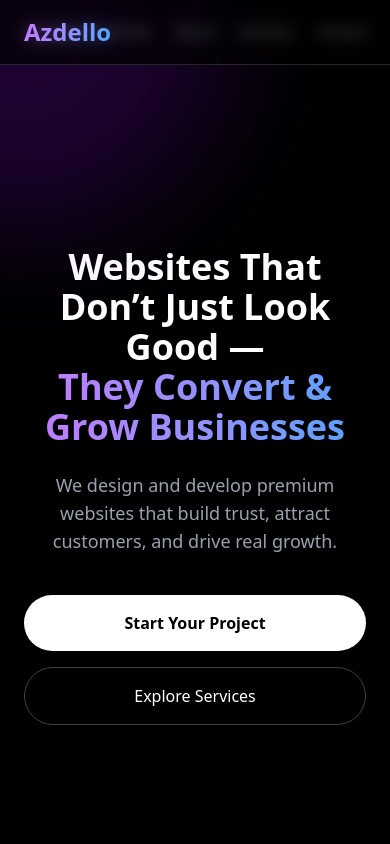
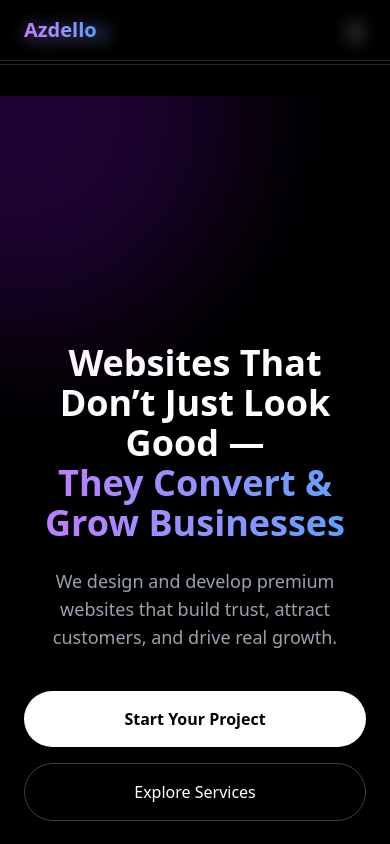
Before and after one commit to azdello/Azdello, a Next.js app: page / in a window 390 px wide. Shown: the top 844 px of the page. Built offline with nearby package versions, Linux system fonts and the light colour scheme.

Commit message:
Fix layout metadata + mobile navbar

```diff
--- a/app/layout.tsx
+++ b/app/layout.tsx
@@ -1,6 +1,6 @@
 import "./globals.css";
 import type { Metadata } from "next";
-import Link from "next/link";
+import Navbar from "@/components/Navbar";
 
 export const metadata: Metadata = {
   title: {
@@ -12,8 +12,7 @@ export const metadata: Metadata = {
   metadataBase: new URL("https://azdello.com"),
   openGraph: {
     title: "Azdello | Web Design & SEO Agency",
-    description:
-      "Professional websites that convert visitors into customers.",
+    description: "Professional websites that convert visitors into customers.",
     url: "https://azdello.com",
     siteName: "Azdello",
     images: [
@@ -45,27 +44,10 @@ export default function RootLayout({
   children: React.ReactNode;
 }) {
   return (
-    <html lang="en" suppressHydrationWarning>
+    <html lang="en">
       <body className="bg-black text-white antialiased">
-        {/* NAVBAR */}
-        <header className="fixed top-0 w-full z-50 backdrop-blur bg-black/40 border-b border-neutral-800">
-          <nav className="max-w-7xl mx-auto px-6 py-4 flex justify-between items-center">
-            <Link href="/" className="text-2xl font-bold">
-              <span className="text-transparent bg-clip-text bg-gradient-to-r from-purple-400 to-blue-400">
-                Azdello
-              </span>
-            </Link>
-
-            <div className="flex gap-6 text-sm text-gray-300">
-              <Link href="/" className="hover:text-white">Home</Link>
-              <Link href="/about" className="hover:text-white">About</Link>
-              <Link href="/services" className="hover:text-white">Services</Link>
-              <Link href="/contact" className="hover:text-white">Contact</Link>
-            </div>
-          </nav>
-        </header>
-
-        {children}
+        <Navbar />
+        <main className="pt-24">{children}</main>
       </body>
     </html>
   );
--- a/app/page.tsx
+++ b/app/page.tsx
@@ -44,15 +44,12 @@ export default function HomePage() {
       <div className="absolute -top-48 -left-48 w-[420px] h-[420px] bg-purple-600/20 rounded-full blur-3xl" />
       <div className="absolute -bottom-48 -right-48 w-[420px] h-[420px] bg-blue-600/20 rounded-full blur-3xl" />
 
-      {/* NAVBAR */}
+{/* NAVBAR */}
       <header className="fixed top-0 left-0 w-full z-50 backdrop-blur bg-black/50 border-b border-neutral-800">
         <div className="max-w-7xl mx-auto px-6 py-4 flex justify-between items-center">
-          <Link href="/" className="text-2xl font-bold">
-            <span className="text-transparent bg-clip-text bg-gradient-to-r from-purple-400 to-blue-400">
-              Azdello
-            </span>
+          <Link href="/" className="text-xl font-bold text-transparent bg-clip-text bg-gradient-to-r from-purple-400 to-blue-400">
+            Azdello
           </Link>
-
           <nav className="hidden sm:flex gap-6 text-sm text-gray-300">
             <Link href="/">Home</Link>
             <Link href="/about">About</Link>
@@ -61,6 +58,7 @@ export default function HomePage() {
           </nav>
         </div>
       </header>
+
 
       {/* HERO */}
       <section className="min-h-screen flex items-center justify-center text-center px-6 pt-32">
--- /dev/null
+++ b/components/Navbar.tsx
@@ -0,0 +1,55 @@
+"use client";
+
+import { useState } from "react";
+import Link from "next/link";
+
+export default function Navbar() {
+  const [open, setOpen] = useState(false);
+
+  return (
+    <header className="fixed top-0 w-full z-50 backdrop-blur bg-black/40 border-b border-neutral-800">
+      <nav className="max-w-7xl mx-auto px-6 py-4 flex justify-between items-center">
+
+        {/* Logo */}
+        <Link href="/" className="text-2xl font-bold">
+          <span className="text-transparent bg-clip-text bg-gradient-to-r from-purple-400 to-blue-400">
+            Azdello
+          </span>
+        </Link>
+
+        {/* Desktop Menu */}
+        <div className="hidden md:flex gap-6 text-sm text-gray-300">
+          <Link href="/" className="hover:text-white">Home</Link>
+          <Link href="/about" className="hover:text-white">About</Link>
+          <Link href="/services" className="hover:text-white">Services</Link>
+          <Link href="/contact" className="hover:text-white">Contact</Link>
+        </div>
+
+        {/* Mobile Button */}
+        <button
+          className="md:hidden text-2xl"
+          onClick={() => setOpen(!open)}
+          aria-label="Toggle menu"
+        >
+          ☰
+        </button>
+      </nav>
+
+      {/* Mobile Dropdown */}
+      {open && (
+        <div className="md:hidden bg-black/95 border-t border-neutral-800 px-6 py-6 space-y-5 text-gray-300">
+          <Link onClick={() => setOpen(false)} href="/" className="block">Home</Link>
+          <Link onClick={() => setOpen(false)} href="/about" className="block">About</Link>
+          <Link onClick={() => setOpen(false)} href="/services" className="block">Services</Link>
+          <Link
+            onClick={() => setOpen(false)}
+            href="/contact"
+            className="block text-white font-semibold"
+          >
+            Contact
+          </Link>
+        </div>
+      )}
+    </header>
+  );
+}
```
